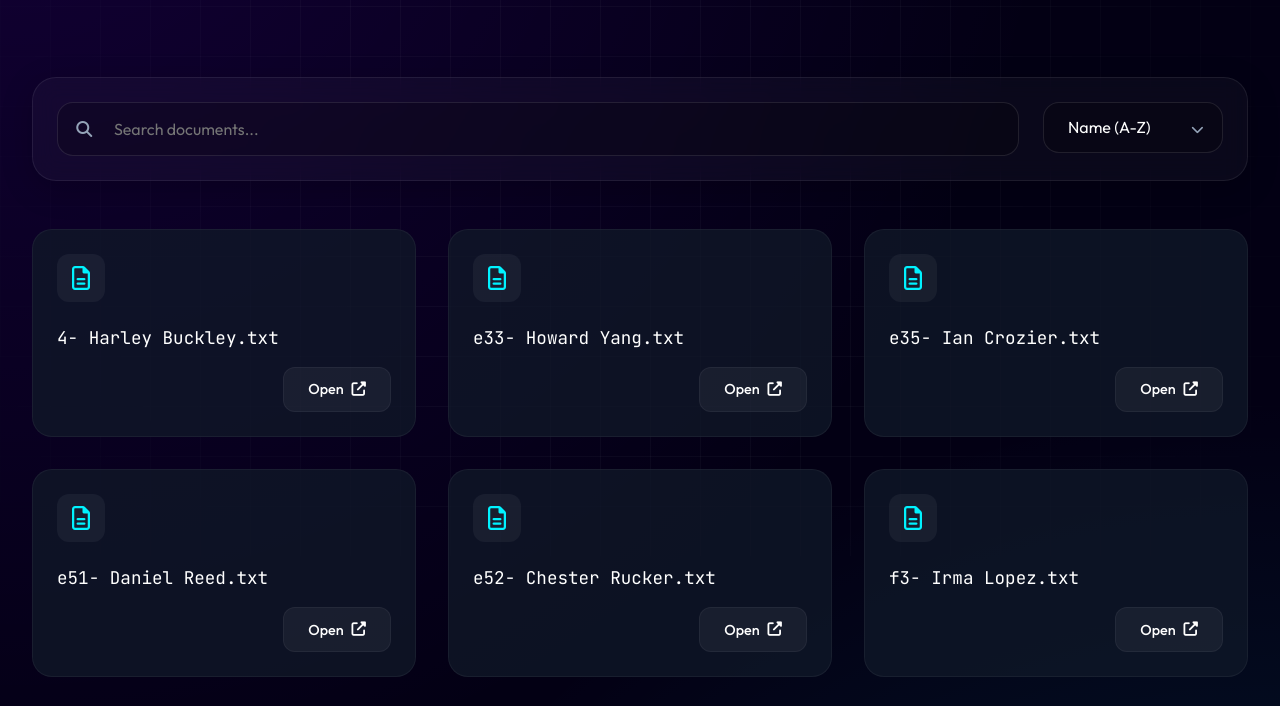
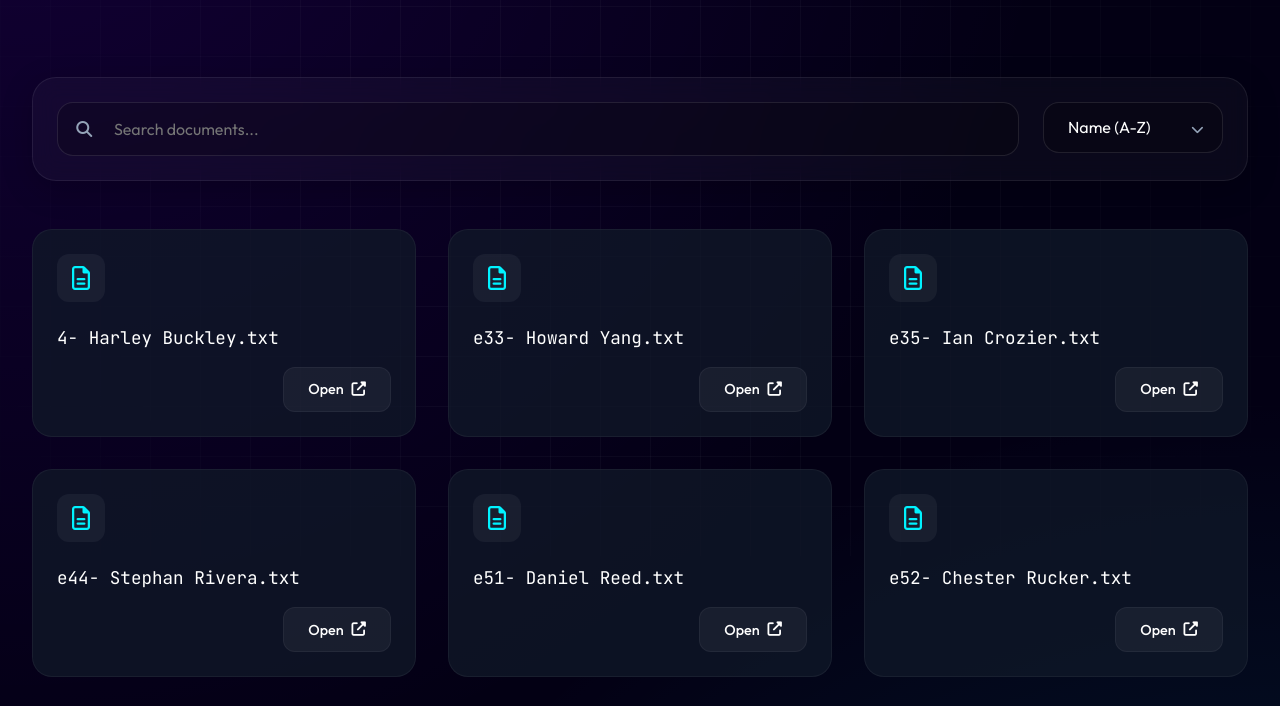
Before and after one commit to pwsecurity/edgeids, a plain HTML site: page index.html in a window 1280 px wide. Shown: the part 244-950 px from the top of the page. Drawn offline with Linux system fonts and the light colour scheme.

Commit message:
Update index.html

```diff
--- a/index.html
+++ b/index.html
@@ -398,6 +398,7 @@
       "4- Harley Buckley.txt",
       "e33-   Howard Yang.txt",
       "e35-   Ian Crozier.txt",
+      "e44-   Stephan Rivera.txt",
       "e51-   Daniel Reed.txt",
       "e52-   Chester  Rucker.txt",
       "f3-  Irma  Lopez.txt",
```
